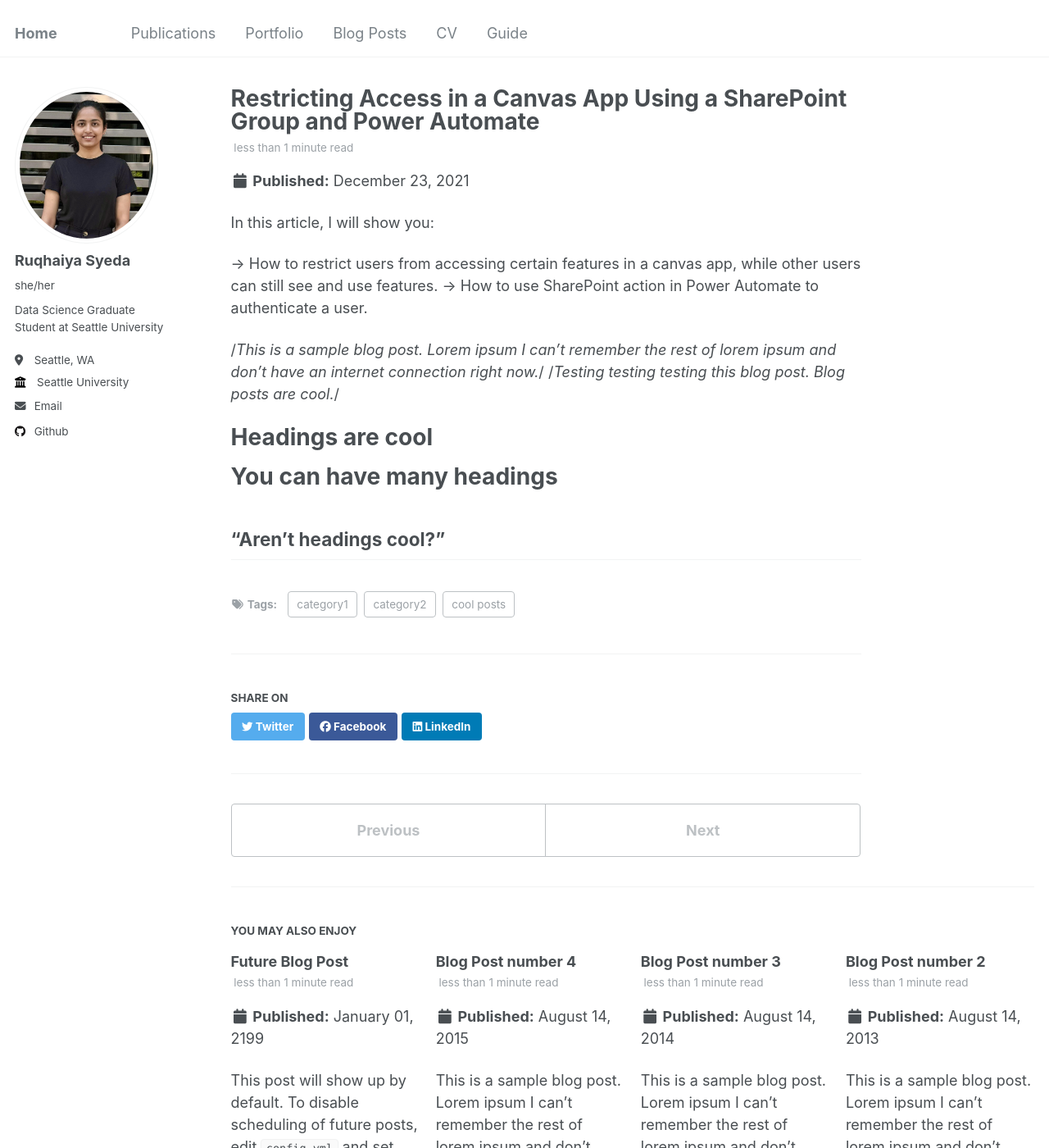
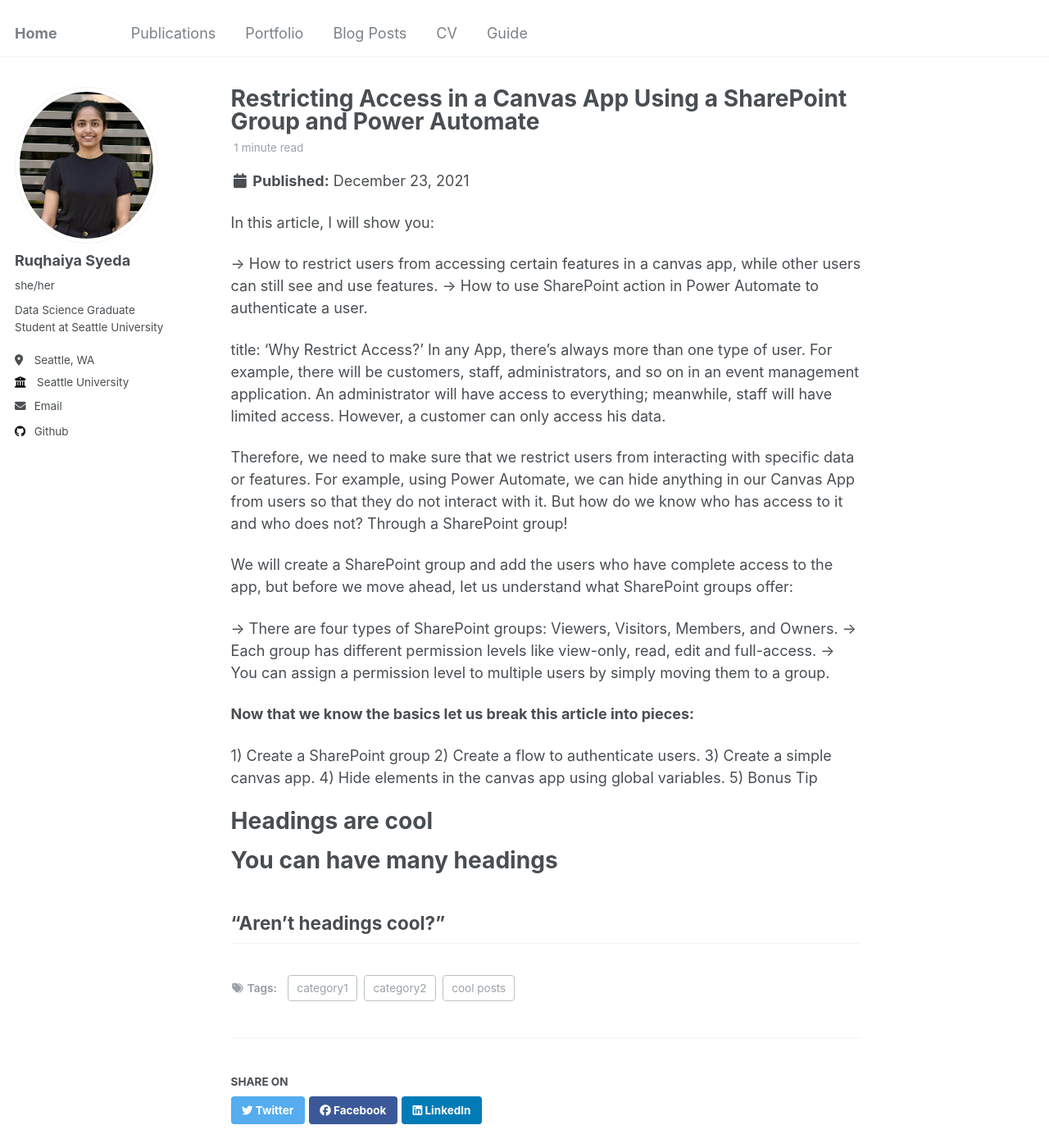
Before and after one commit to Ruqhaiya/ruqhaiya.github.io, a Jekyll site: the page built from _posts/2012-08-14-blog-post-1.md, in a window 1280 px wide and 1400 px high. Shown: the whole window at 82% size. Built offline with Jekyll 4.4.1, drawn with Linux system fonts in a browser that asks for light colours.

Commit message:
Update 2012-08-14-blog-post-1.md

```diff
--- a/_posts/2012-08-14-blog-post-1.md
+++ b/_posts/2012-08-14-blog-post-1.md
@@ -12,7 +12,24 @@ In this article, I will show you:
 -> How to restrict users from accessing certain features in a canvas app, while other users can still see and use features.
 -> How to use SharePoint action in Power Automate to authenticate a user.
 
-/*This is a sample blog post. Lorem ipsum I can't remember the rest of lorem ipsum and don't have an internet connection right now.*/ /*Testing testing testing this blog post. Blog posts are cool.*/
+title: 'Why Restrict Access?'
+In any App, there’s always more than one type of user. For example, there will be customers, staff, administrators, and so on in an event management application. An administrator will have access to everything; meanwhile, staff will have limited access. However, a customer can only access his data.
+
+Therefore, we need to make sure that we restrict users from interacting with specific data or features. For example, using Power Automate, we can hide anything in our Canvas App from users so that they do not interact with it. But how do we know who has access to it and who does not? Through a SharePoint group!
+
+We will create a SharePoint group and add the users who have complete access to the app, but before we move ahead, let us understand what SharePoint groups offer:
+
+-> There are four types of SharePoint groups: Viewers, Visitors, Members, and Owners.
+-> Each group has different permission levels like view-only, read, edit and full-access.
+-> You can assign a permission level to multiple users by simply moving them to a group.
+
+**Now that we know the basics let us break this article into pieces:**
+
+1) Create a SharePoint group
+2) Create a flow to authenticate users.
+3) Create a simple canvas app.
+4) Hide elements in the canvas app using global variables.
+5) Bonus Tip
 
 Headings are cool
 ======
```
